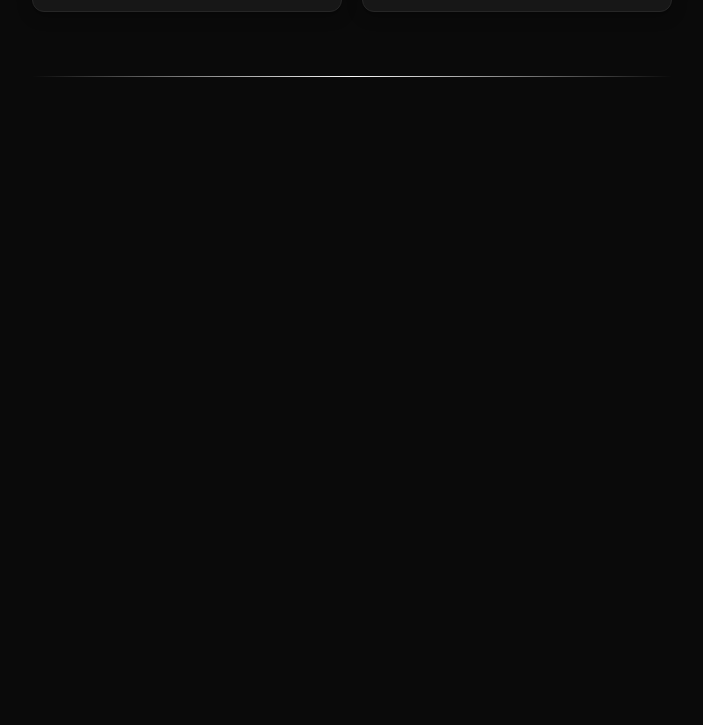
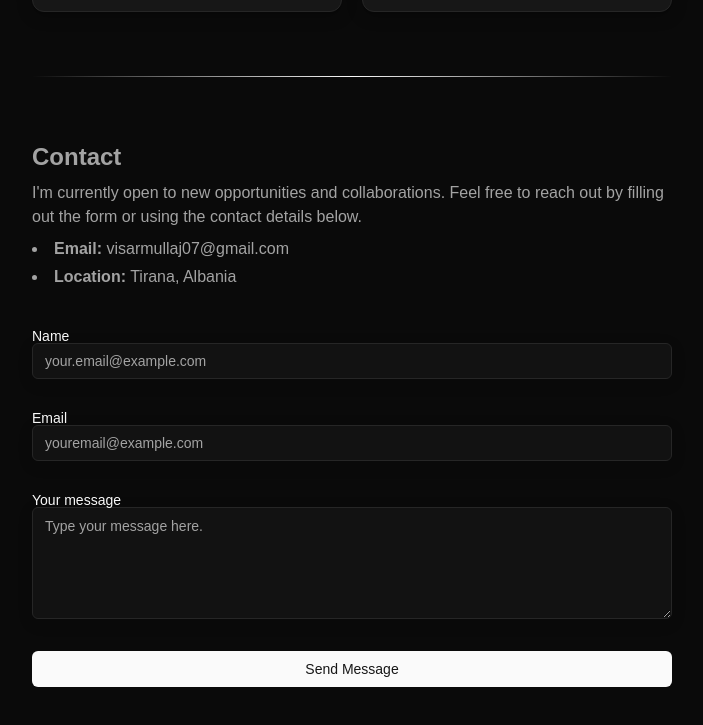
Before and after one commit to Notava1ble/Notava1ble.github.io, an Astro site: page / in a window 1280 px wide. Shown: the part 1505-2230 px from the top of the page, without its empty margins (288-991 px from the left). Before the commit the page ends 1982 px from the top, so only its background shows below. Built offline with nearby package versions, Linux system fonts and the light colour scheme; Astro itself is replaced by a stand-in of ours.

Commit message:
Added contact section

```diff
--- /dev/null
+++ b/src/components/sections/Contact.astro
@@ -0,0 +1,109 @@
+---
+import { Button } from "../ui/button";
+import { Input } from "../ui/input";
+import { Label } from "../ui/label";
+import { Textarea } from "../ui/textarea";
+---
+
+<section class="w-1/2 mx-auto max-w-full mt-16 space-y-10" id="contact">
+  <div class="text-muted-foreground space-y-2">
+    <h2 class="font-semibold text-2xl">Contact</h2>
+    <p>
+      I'm currently open to new opportunities and collaborations. Feel free to
+      reach out by filling out the form or using the contact details below.
+    </p>
+    <ul class="space-y-1 list-disc list-inside">
+      <li>
+        <strong>Email:</strong>
+        <a href="mailto:visarmullaj07@gmail.com" class="hover:underline">
+          visarmullaj07@gmail.com
+        </a>
+      </li>
+      <li>
+        <strong>Location:</strong> Tirana, Albania
+      </li>
+    </ul>
+  </div>
+  <form class="flex-1 space-y-8" id="contact-form">
+    <div class="w-full space-y-2">
+      <Label htmlFor="name">Name</Label>
+      <Input
+        placeholder="your.email@example.com"
+        id="email"
+        id="name"
+        name="name"
+        type="text"
+        required
+      />
+    </div>
+    <div class="w-full space-y-2">
+      <Label htmlFor="email">Email</Label>
+      <Input
+        placeholder="youremail@example.com"
+        id="email"
+        name="email"
+        type="email"
+        required
+      />
+    </div>
+    <div class="w-full space-y-2">
+      <Label htmlFor="message">Your message</Label>
+      <Textarea
+        placeholder="Type your message here."
+        id="message"
+        name="message"
+        className="min-h-28"
+        required
+      />
+    </div>
+    <Button type="submit" className="w-full">Send Message</Button>
+  </form>
+
+  <script>
+    interface FormData {
+      name: string;
+      email: string;
+      message: string;
+    }
+
+    const form = document.getElementById("contact-form") as HTMLFormElement;
+
+    form.addEventListener("submit", (e: Event) => {
+      e.preventDefault();
+
+      const data: FormData = {
+        name: (
+          document.getElementById("name") as HTMLInputElement
+        ).value.trim(),
+        email: (
+          document.getElementById("email") as HTMLInputElement
+        ).value.trim(),
+        message: (
+          document.getElementById("message") as HTMLTextAreaElement
+        ).value.trim(),
+      };
+
+      if (!data.name || !data.email || !data.message) {
+        alert("Please fill out all fields.");
+        return;
+      }
+
+      // Encode for mailto URL
+      const subject = encodeURIComponent(`Message from ${data.name}`);
+      const body = encodeURIComponent(
+        `Hello, my name is ${data.name}\n\n${data.message}`
+      );
+
+      const mailtoLink = `mailto:visarmullaj07@gmail.com?subject=${subject}&body=${body}`;
+
+      // Try opening the mailto link
+      const newWindow = window.open(mailtoLink, "_blank");
+
+      if (!newWindow) {
+        alert(
+          "Could not open your email client. Please copy your message and send it manually to visarmullaj07@gmail.com"
+        );
+      }
+    });
+  </script>
+</section>
--- a/src/layouts/Universal.astro
+++ b/src/layouts/Universal.astro
@@ -21,7 +21,7 @@ const { title, description, image } = Astro.props;
       image={image}
     />
   </head>
-  <body class="dark pb-100">
+  <body class="dark pb-32">
     <Navbar />
     <slot />
   </body>
--- a/src/pages/index.astro
+++ b/src/pages/index.astro
@@ -25,6 +25,7 @@ import Header from "@/components/sections/Header.astro";
 import About from "@/components/sections/About.astro";
 import Seperator from "@/components/common/Seperator.astro";
 import Projects from "@/components/sections/Projects.astro";
+import Contact from "@/components/sections/Contact.astro";
 ---
 
 <Universal>
@@ -34,4 +35,5 @@ import Projects from "@/components/sections/Projects.astro";
   <Seperator />
   <Projects />
   <Seperator />
+  <Contact />
 </Universal>
```
